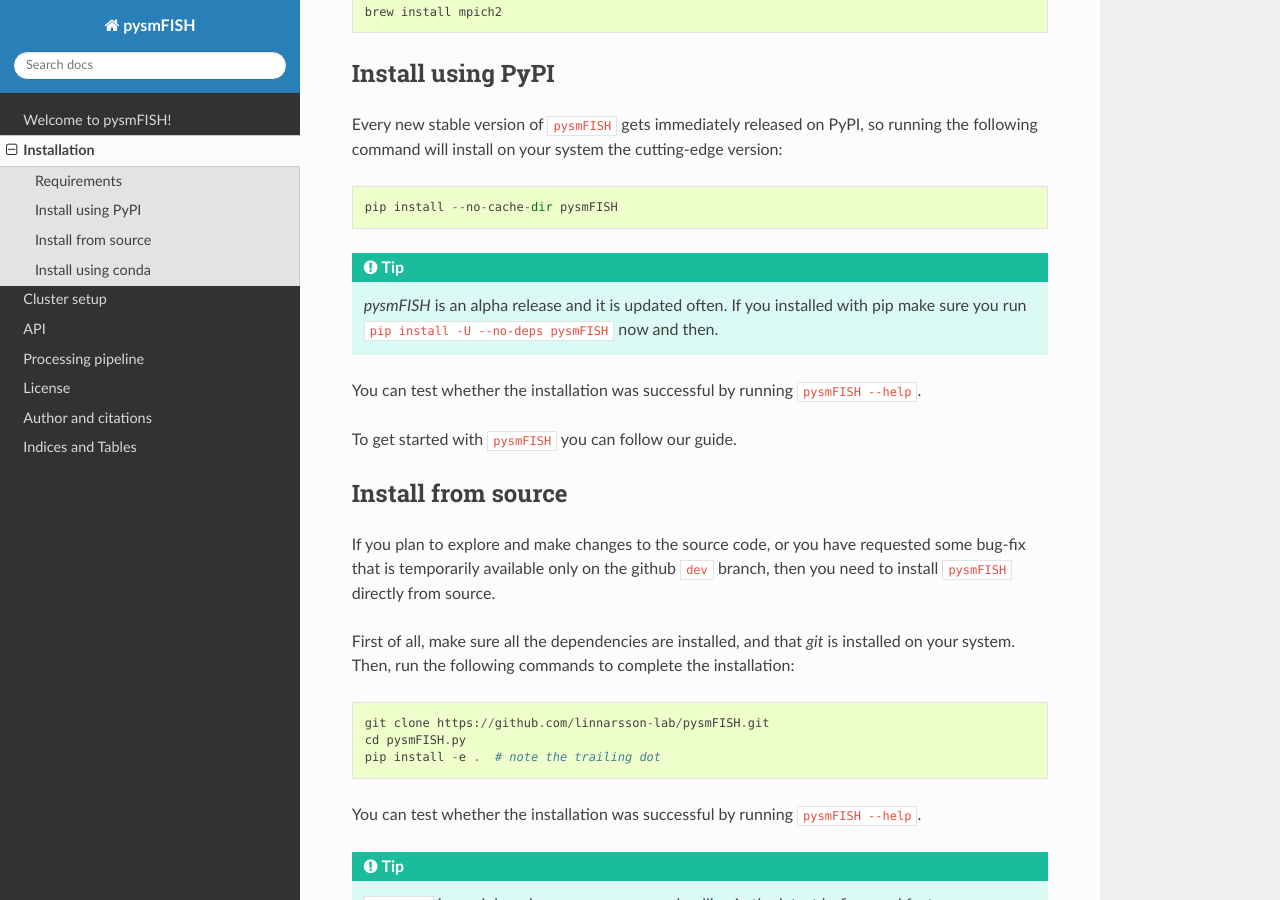
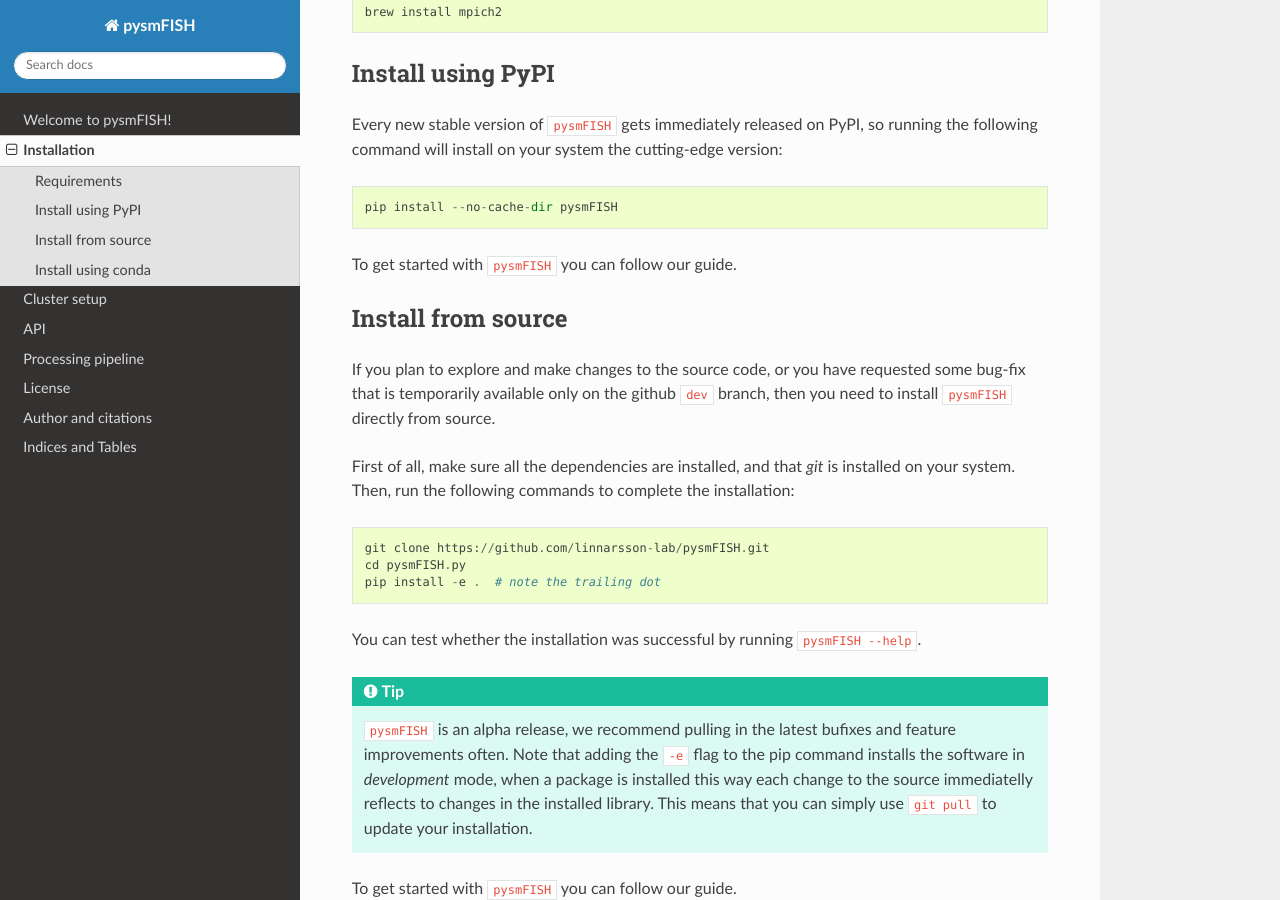
Before and after one commit to linnarsson-lab/pysmFISH, a Sphinx documentation site: the page built from docs/source/installation/index.rst, in a window 1280 px wide and 900 px high, scrolled down 436 px. Built offline with Sphinx 7.4.7 and the Read the Docs theme 2.0.0, drawn with Linux system fonts in a browser that asks for light colours.

Commit message:
updated installation

```diff
--- a/docs/source/installation/index.rst
+++ b/docs/source/installation/index.rst
@@ -32,10 +32,6 @@
 
     pip install --no-cache-dir pysmFISH
 
-.. tip::
-    `pysmFISH` |version| is an alpha release and it is updated often. If you installed with pip make sure you run ``pip install -U --no-deps pysmFISH`` now and then.
-
-You can test whether the installation was successful by running ``pysmFISH --help``.
 
 To get started with ``pysmFISH`` you can follow :ref:`our guide <tutorial>`.
 
```
